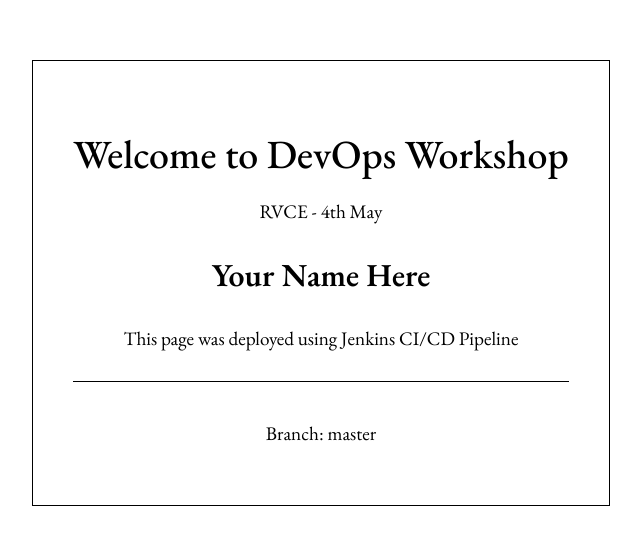
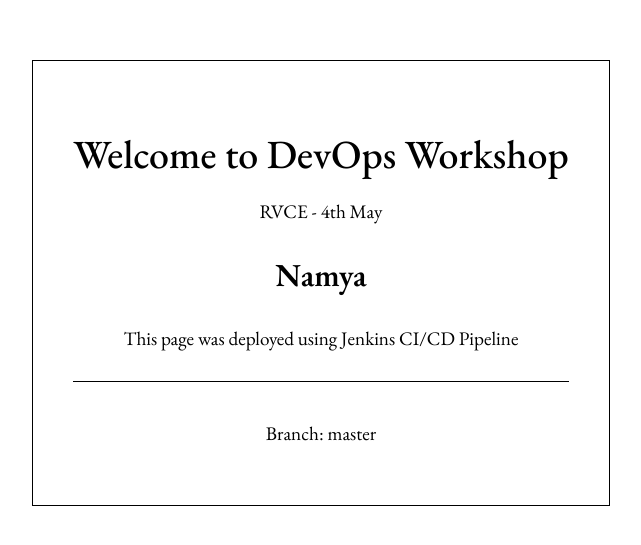
Before and after one commit to Namyalg/jenkins-workshop-rvce-4th-may, a plain HTML site: page index.html in a window 1280 px wide. Shown: the part 117-662 px from the top of the page, without its empty margins (319-960 px from the left). Drawn offline with nearby package versions, Linux system fonts and the light colour scheme.

Commit message:
Update master with title and name - tests should pass

```diff
--- a/index.html
+++ b/index.html
@@ -3,7 +3,7 @@
 <head>
     <meta charset="UTF-8">
     <meta name="viewport" content="width=device-width, initial-scale=1.0">
-    <title>Jenkins Workshop - RVCE</title>
+    <title>Jenkins Workshop - RVCE Namya</title>
     <link href="https://fonts.googleapis.com/css2?family=EB+Garamond:wght@400;500;600&display=swap" rel="stylesheet">
     <style>
         body {
@@ -47,7 +47,7 @@
     <div class="container">
         <h1>Welcome to DevOps Workshop</h1>
         <p>RVCE - 4th May</p>
-        <div class="name">Your Name Here</div>
+        <div class="name">Namya</div>
         <p>This page was deployed using Jenkins CI/CD Pipeline</p>
         <div class="build-info">
             <p>Branch: master</p>
```
